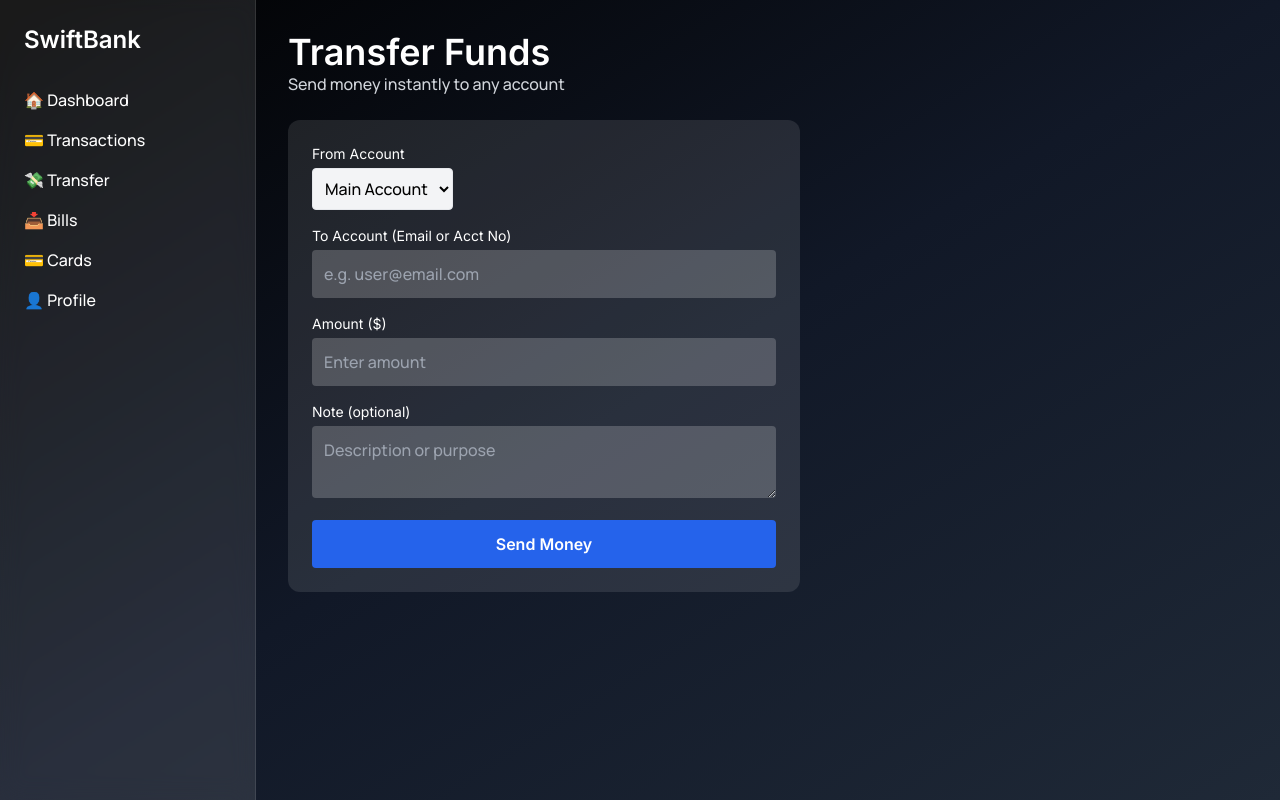
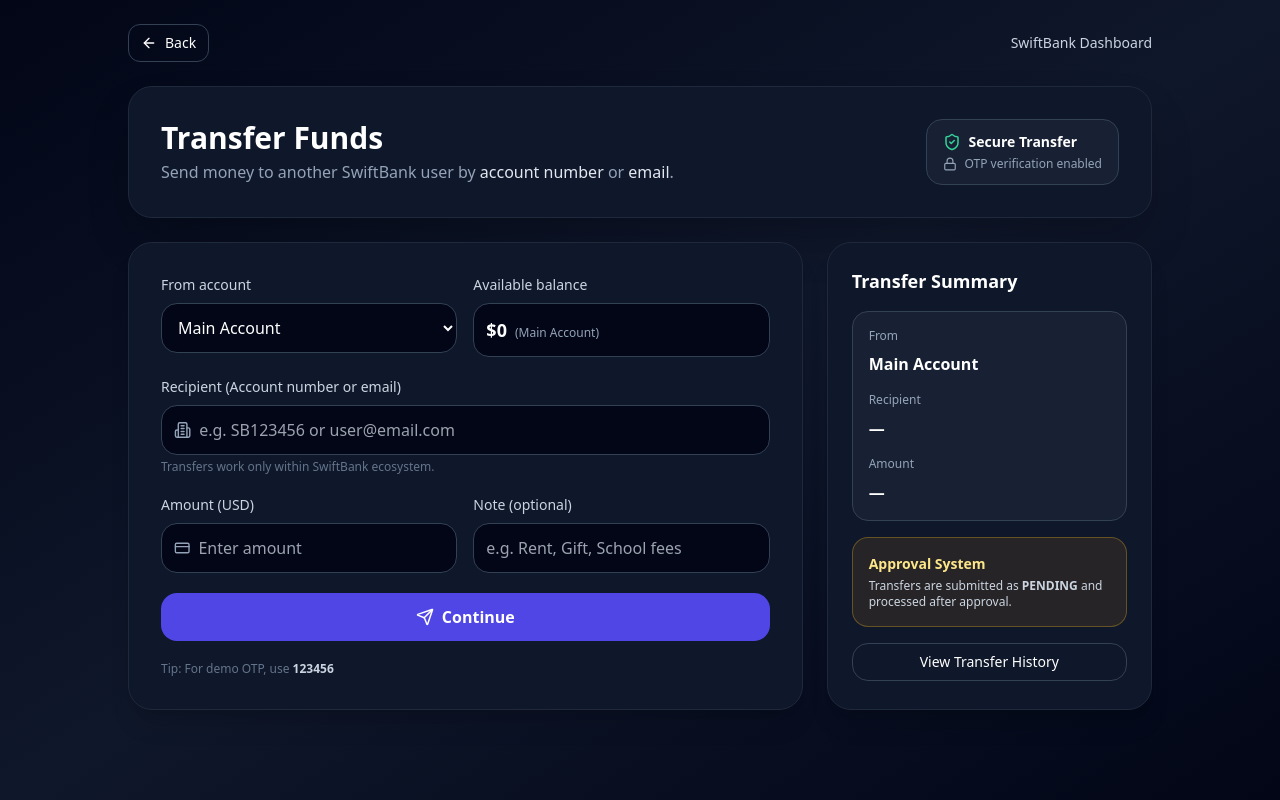
Before and after one commit to Olotuah/SwiftBank-App, a React (Vite) app in the folder frontend/: page /transfer in a window 1280 px wide. Built offline with nearby package versions, Linux system fonts and the light colour scheme; no server answers.

Commit message:
Refactor Transfer component for improved functionality

```diff
--- a/frontend/src/pages/Transfer.jsx
+++ b/frontend/src/pages/Transfer.jsx
@@ -1,154 +1,207 @@
-import { useState } from "react";
+import { useEffect, useMemo, useState } from "react";
 import { Toaster, toast } from "react-hot-toast";
-import { Link } from "react-router-dom";
-import { Menu } from "lucide-react";
+import { Link, useNavigate } from "react-router-dom";
+import {
+  ArrowLeft,
+  BadgeCheck,
+  Building2,
+  CreditCard,
+  Loader2,
+  Lock,
+  Send,
+  ShieldCheck,
+} from "lucide-react";
 import api from "../utils/api";
 
 export default function Transfer() {
+  const navigate = useNavigate();
+
   const [form, setForm] = useState({
     fromAccount: "Main Account",
     toAccount: "",
     amount: "",
     note: "",
   });
+
+  const [accounts, setAccounts] = useState([]);
   const [loading, setLoading] = useState(false);
+
+  // OTP simulation (UI only)
   const [showOTPModal, setShowOTPModal] = useState(false);
   const [otpInput, setOtpInput] = useState("");
-  const [expectedOtp] = useState("123456");
-  const [showSuccess, setShowSuccess] = useState(false);
-  const [menuOpen, setMenuOpen] = useState(false); // 🔥 for mobile toggle
+  const expectedOtp = "123456";
+
+  const [successState, setSuccessState] = useState(null); // null | "pending"
+
+  // ✅ load accounts so user sees realistic balances
+  useEffect(() => {
+    const load = async () => {
+      try {
+        const res = await api.get("/accounts");
+        setAccounts(res.data || []);
+      } catch (e) {
+        console.error(e);
+      }
+    };
+    load();
+  }, []);
+
+  const fromAccountObj = useMemo(() => {
+    return accounts.find((a) => a.name === form.fromAccount);
+  }, [accounts, form.fromAccount]);
+
+  const availableBalance = Number(fromAccountObj?.balance || 0);
 
   const handleChange = (e) => {
     setForm({ ...form, [e.target.name]: e.target.value });
   };
 
+  const validateBeforeOTP = () => {
+    const to = form.toAccount.trim();
+    const amt = Number(form.amount);
+
+    if (!to) return "Recipient is required.";
+    if (!amt || amt <= 0) return "Enter a valid amount.";
+    if (amt > availableBalance) return "Insufficient balance in selected account.";
+
+    // allow email or account number formats
+    const isEmail = /^[^\s@]+@[^\s@]+\.[^\s@]+$/.test(to);
+    const isAcct = /^[A-Za-z0-9\-]{6,30}$/.test(to); // e.g SB123456 or plain number
+    if (!isEmail && !isAcct) return "Enter a valid email or account number.";
+
+    return null;
+  };
+
   const handleSubmit = (e) => {
     e.preventDefault();
+
+    const err = validateBeforeOTP();
+    if (err) return toast.error(err);
+
     setShowOTPModal(true);
-    toast("A one-time code has been sent to your email");
+    toast("A one-time code has been sent (demo: 123456)", { icon: "🔐" });
   };
 
   const verifyAndSubmit = async () => {
-    if (otpInput !== expectedOtp) {
+    if (otpInput.trim() !== expectedOtp) {
       toast.error("Incorrect OTP. Please try again.");
       return;
     }
+
     setLoading(true);
     try {
-      const data = {
-        description: form.note || `Transfer to ${form.toAccount}`,
-        type: "Debit",
-        amount: parseFloat(form.amount),
-        fromAccount: form.fromAccount,
-      };
-      await api.post("/transactions", data);
+      // ✅ new logic: create transfer request (PENDING)
+      await api.post("/transfers", {
+        fromAccountName: form.fromAccount,
+        toAccount: form.toAccount.trim(), // email or accountNumber
+        amount: Number(form.amount),
+        note: form.note?.trim(),
+      });
+
       setShowOTPModal(false);
       setOtpInput("");
       setForm({ fromAccount: "Main Account", toAccount: "", amount: "", note: "" });
-      setShowSuccess(true);
-      toast.success("Transfer successful!");
-      setTimeout(() => setShowSuccess(false), 3000);
+
+      // ✅ show “pending approval” state like a real bank
+      setSuccessState("pending");
+      toast.success("Transfer submitted for approval!");
+
+      setTimeout(() => setSuccessState(null), 4500);
     } catch (error) {
-      toast.error("Transfer failed. Please try again.");
+      console.error(error);
+      toast.error(error?.response?.data?.message || "Transfer failed. Please try again.");
     } finally {
       setLoading(false);
     }
   };
 
   return (
-    <div className="flex min-h-screen text-white bg-gradient-to-br from-black via-gray-900 to-gray-800 font-manrope relative">
+    <div className="min-h-screen bg-gradient-to-br from-slate-950 via-slate-900 to-slate-950 text-white p-6">
       <Toaster position="top-right" />
 
-      {/* ✅ Mobile Hamburger Toggle */}
-      <button
-        onClick={() => setMenuOpen(!menuOpen)}
-        className="md:hidden absolute top-4 left-4 z-50 bg-white/10 p-2 rounded"
-      >
-        <Menu size={24} />
-      </button>
-
-      {/* ✅ Fullscreen Spinner */}
+      {/* Fullscreen Loading Overlay */}
       {loading && (
-        <div className="fixed inset-0 bg-black bg-opacity-70 flex items-center justify-center z-50">
-          <div className="text-center text-white">
-            <svg
-              className="animate-spin h-12 w-12 mx-auto mb-4"
-              xmlns="http://www.w3.org/2000/svg"
-              fill="none"
-              viewBox="0 0 24 24"
-            >
-              <circle
-                className="opacity-25"
-                cx="12"
-                cy="12"
-                r="10"
-                stroke="currentColor"
-                strokeWidth="4"
-              ></circle>
-              <path
-                className="opacity-75"
-                fill="currentColor"
-                d="M4 12a8 8 0 018-8v4a4 4 0 00-4 4H4z"
-              ></path>
-            </svg>
-            <p className="text-xl font-semibold">Processing Transfer...</p>
+        <div className="fixed inset-0 bg-black/70 flex items-center justify-center z-50">
+          <div className="rounded-2xl bg-slate-900 border border-slate-800 p-6 w-[92%] max-w-sm text-center">
+            <Loader2 className="animate-spin mx-auto mb-3" />
+            <p className="text-lg font-semibold">Processing transfer…</p>
+            <p className="text-sm text-slate-400 mt-1">Please don’t close this page</p>
           </div>
         </div>
       )}
 
-      {/* ✅ Success Overlay */}
-      {showSuccess && (
-        <div className="fixed inset-0 bg-green-600 bg-opacity-95 flex items-center justify-center z-50 transition-opacity duration-300">
-          <div className="text-center text-white animate-bounce">
-            <svg
-              className="h-20 w-20 mx-auto mb-4 text-white"
-              xmlns="http://www.w3.org/2000/svg"
-              viewBox="0 0 24 24"
-              fill="currentColor"
-            >
-              <path
-                fillRule="evenodd"
-                d="M12 22c5.523 0 10-4.477 10-10S17.523 2 12 2 2 6.477 2 12s4.477 10 10 10zm4.707-12.707a1 1 0 00-1.414-1.414L11 12.586 8.707 10.293a1 1 0 00-1.414 1.414l3 3a1 1 0 001.414 0l5-5z"
-                clipRule="evenodd"
-              />
-            </svg>
-            <h2 className="text-2xl font-bold">Transfer Successful</h2>
+      {/* Success Pending Overlay */}
+      {successState === "pending" && (
+        <div className="fixed inset-0 bg-emerald-600/90 flex items-center justify-center z-50">
+          <div className="text-center px-6">
+            <BadgeCheck className="h-16 w-16 mx-auto mb-4" />
+            <h2 className="text-2xl font-bold">Transfer Submitted</h2>
+            <p className="text-sm mt-2 opacity-95">
+              Status: <span className="font-semibold">PENDING APPROVAL</span>
+            </p>
           </div>
         </div>
       )}
 
-      {/* ✅ Sidebar */}
-      <aside
-        className={`fixed md:static top-0 left-0 z-40 w-64 p-6 bg-white/10 backdrop-blur-md border-r border-white/10 transform transition-transform duration-300 ease-in-out ${
-          menuOpen ? "translate-x-0" : "-translate-x-full"
-        } md:translate-x-0`}
+      <div className="max-w-5xl mx-auto space-y-6">
+
+        {/* Top Bar */}
+        <div className="flex items-center justify-between gap-3">
+          <button
+            onClick={() => navigate(-1)}
+            className="inline-flex items-center gap-2 px-3 py-2 rounded-xl border border-slate-700 hover:bg-slate-800 transition text-sm"
           >
-        <h2 className="text-2xl font-bold mb-8 font-inter">SwiftBank</h2>
-        <nav className="space-y-4">
-          <Link to="/dashboard" className="block hover:text-blue-400">🏠 Dashboard</Link>
-          <Link to="/transactions" className="block hover:text-blue-400">💳 Transactions</Link>
-          <Link to="/transfer" className="block hover:text-blue-400">💸 Transfer</Link>
-          <Link to="/bills" className="block hover:text-blue-400">📥 Bills</Link>
-          <Link to="/cards" className="block hover:text-blue-400">💳 Cards</Link>
-          <Link to="/profile" className="block hover:text-blue-400">👤 Profile</Link>
-        </nav>
-      </aside>
+            <ArrowLeft size={16} />
+            Back
+          </button>
 
-      {/* ✅ Main Content */}
-      <main className="flex-1 p-6 sm:p-8 mt-16 md:mt-0">
-        <header className="mb-6">
-          <h1 className="text-3xl sm:text-4xl font-bold font-inter">Transfer Funds</h1>
-          <p className="text-gray-300">Send money instantly to any account</p>
-        </header>
+          <Link
+            to="/dashboard"
+            className="text-sm text-slate-300 hover:text-white transition"
+          >
+            SwiftBank Dashboard
+          </Link>
+        </div>
 
-        <form onSubmit={handleSubmit} className="bg-white/10 p-6 rounded-xl space-y-4 max-w-lg w-full">
+        {/* Header */}
+        <div className="rounded-3xl bg-slate-900 border border-slate-800 shadow-2xl p-6 sm:p-8">
+          <div className="flex flex-col md:flex-row md:items-center md:justify-between gap-4">
             <div>
-            <label className="block mb-1 text-sm font-inter">From Account</label>
+              <h1 className="text-3xl font-bold">Transfer Funds</h1>
+              <p className="text-slate-400 mt-1">
+                Send money to another SwiftBank user by <span className="text-slate-200">account number</span> or <span className="text-slate-200">email</span>.
+              </p>
+            </div>
+
+            <div className="rounded-2xl bg-slate-800/60 border border-slate-700 px-4 py-3">
+              <div className="flex items-center gap-2 text-sm">
+                <ShieldCheck className="text-emerald-400" size={18} />
+                <span className="font-semibold">Secure Transfer</span>
+              </div>
+              <div className="flex items-center gap-2 text-xs text-slate-400 mt-1">
+                <Lock size={14} />
+                OTP verification enabled
+              </div>
+            </div>
+          </div>
+        </div>
+
+        {/* Main Grid */}
+        <div className="grid grid-cols-1 lg:grid-cols-3 gap-6">
+          {/* Form */}
+          <div className="lg:col-span-2 rounded-3xl bg-slate-900 border border-slate-800 shadow-xl p-6 sm:p-8">
+            <form onSubmit={handleSubmit} className="space-y-5">
+              {/* From */}
+              <div className="grid grid-cols-1 sm:grid-cols-2 gap-4">
+                <div>
+                  <label className="block text-sm text-slate-300 mb-2">
+                    From account
+                  </label>
                   <select
                     name="fromAccount"
                     value={form.fromAccount}
                     onChange={handleChange}
-              className="bg-gray-100 dark:bg-gray-800 text-black dark:text-white border rounded p-2"
+                    className="w-full p-3 rounded-2xl bg-slate-950 border border-slate-700 focus:outline-none focus:ring-2 focus:ring-indigo-500"
                   >
                     <option>Main Account</option>
                     <option>Savings</option>
@@ -157,108 +210,178 @@ export default function Transfer() {
                 </div>
 
                 <div>
-            <label className="block mb-1 text-sm font-inter">To Account (Email or Acct No)</label>
+                  <label className="block text-sm text-slate-300 mb-2">
+                    Available balance
+                  </label>
+                  <div className="w-full p-3 rounded-2xl bg-slate-950 border border-slate-700">
+                    <span className="text-lg font-semibold">
+                      ${availableBalance.toLocaleString()}
+                    </span>
+                    <span className="text-xs text-slate-400 ml-2">
+                      ({form.fromAccount})
+                    </span>
+                  </div>
+                </div>
+              </div>
+
+              {/* To */}
+              <div>
+                <label className="block text-sm text-slate-300 mb-2">
+                  Recipient (Account number or email)
+                </label>
+                <div className="flex items-center gap-2 w-full p-3 rounded-2xl bg-slate-950 border border-slate-700 focus-within:ring-2 focus-within:ring-indigo-500">
+                  <Building2 className="text-slate-400" size={18} />
                   <input
                     type="text"
                     name="toAccount"
                     value={form.toAccount}
                     onChange={handleChange}
-              className="w-full bg-white/20 text-white p-3 rounded"
-              placeholder="e.g. user@email.com"
+                    className="w-full bg-transparent outline-none"
+                    placeholder="e.g. SB123456 or user@email.com"
                     required
                   />
                 </div>
+                <p className="text-xs text-slate-500 mt-1">
+                  Transfers work only within SwiftBank ecosystem.
+                </p>
+              </div>
 
+              {/* Amount */}
+              <div className="grid grid-cols-1 sm:grid-cols-2 gap-4">
                 <div>
-            <label className="block mb-1 text-sm font-inter">Amount ($)</label>
+                  <label className="block text-sm text-slate-300 mb-2">
+                    Amount (USD)
+                  </label>
+                  <div className="flex items-center gap-2 w-full p-3 rounded-2xl bg-slate-950 border border-slate-700 focus-within:ring-2 focus-within:ring-indigo-500">
+                    <CreditCard className="text-slate-400" size={18} />
                     <input
                       type="number"
                       name="amount"
                       value={form.amount}
                       onChange={handleChange}
-              className="w-full bg-white/20 text-white p-3 rounded"
+                      className="w-full bg-transparent outline-none"
                       placeholder="Enter amount"
+                      min="1"
+                      step="0.01"
                       required
                     />
                   </div>
+                </div>
 
                 <div>
-            <label className="block mb-1 text-sm font-inter">Note (optional)</label>
-            <textarea
+                  <label className="block text-sm text-slate-300 mb-2">
+                    Note (optional)
+                  </label>
+                  <input
+                    type="text"
                     name="note"
                     value={form.note}
                     onChange={handleChange}
-              className="w-full bg-white/20 text-white p-3 rounded"
-              placeholder="Description or purpose"
+                    className="w-full p-3 rounded-2xl bg-slate-950 border border-slate-700 focus:outline-none focus:ring-2 focus:ring-indigo-500"
+                    placeholder="e.g. Rent, Gift, School fees"
                   />
+                </div>
+              </div>
+
+              {/* Submit */}
+              <button
+                type="submit"
+                className="w-full inline-flex items-center justify-center gap-2 bg-indigo-600 hover:bg-indigo-700 transition text-white font-semibold p-3 rounded-2xl disabled:opacity-60"
+                disabled={loading}
+              >
+                <Send size={18} />
+                Continue
+              </button>
+
+              <p className="text-xs text-slate-500">
+                Tip: For demo OTP, use <span className="text-slate-300 font-semibold">123456</span>
+              </p>
+            </form>
+          </div>
+
+          {/* Side Panel - Real bank feel */}
+          <div className="rounded-3xl bg-slate-900 border border-slate-800 shadow-xl p-6 space-y-4">
+            <h3 className="text-lg font-bold">Transfer Summary</h3>
+
+            <div className="rounded-2xl bg-slate-800/60 border border-slate-700 p-4 space-y-2">
+              <p className="text-xs text-slate-400">From</p>
+              <p className="font-semibold">{form.fromAccount}</p>
+
+              <p className="text-xs text-slate-400 pt-2">Recipient</p>
+              <p className="font-semibold break-words">{form.toAccount || "—"}</p>
+
+              <p className="text-xs text-slate-400 pt-2">Amount</p>
+              <p className="font-semibold">
+                {form.amount ? `$${Number(form.amount).toLocaleString()}` : "—"}
+              </p>
+            </div>
+
+            <div className="rounded-2xl bg-amber-500/10 border border-amber-400/30 p-4">
+              <p className="text-sm font-semibold text-amber-200">Approval System</p>
+              <p className="text-xs text-slate-300 mt-1">
+                Transfers are submitted as <span className="font-semibold">PENDING</span> and processed after approval.
+              </p>
             </div>
 
             <button
-            type="submit"
-            className="w-full bg-blue-600 hover:bg-blue-700 text-white font-semibold p-3 rounded font-inter flex justify-center items-center gap-2 disabled:opacity-60"
-            disabled={loading}
+              onClick={() => toast("Transfer history page coming soon")}
+              className="w-full px-4 py-2 rounded-2xl border border-slate-700 hover:bg-slate-800 transition text-sm"
             >
-            {loading ? (
-              <>
-                <svg
-                  className="animate-spin h-5 w-5 text-white"
-                  xmlns="http://www.w3.org/2000/svg"
-                  fill="none"
-                  viewBox="0 0 24 24"
-                >
-                  <circle
-                    className="opacity-25"
-                    cx="12"
-                    cy="12"
-                    r="10"
-                    stroke="currentColor"
-                    strokeWidth="4"
-                  ></circle>
-                  <path
-                    className="opacity-75"
-                    fill="currentColor"
-                    d="M4 12a8 8 0 018-8v4a4 4 0 00-4 4H4z"
-                  ></path>
-                </svg>
-                Processing...
-              </>
-            ) : (
-              "Send Money"
-            )}
+              View Transfer History
             </button>
-        </form>
+          </div>
+        </div>
+      </div>
 
-        {/* ✅ OTP Modal */}
+      {/* OTP Modal */}
       {showOTPModal && (
-          <div className="fixed inset-0 bg-black bg-opacity-60 flex items-center justify-center z-50">
-            <div className="bg-gray-800 p-6 rounded-xl w-full max-w-sm space-y-4">
-              <h3 className="text-xl font-bold font-inter text-white">Enter OTP</h3>
-              <p className="text-gray-300 text-sm">A code was sent to your email. Enter it to continue.</p>
+        <div className="fixed inset-0 bg-black/70 flex items-center justify-center z-50 px-4">
+          <div className="w-full max-w-sm rounded-3xl bg-slate-900 border border-slate-800 shadow-2xl p-6 space-y-4">
+            <div className="flex items-center gap-2">
+              <Lock className="text-indigo-300" />
+              <h3 className="text-xl font-bold">Confirm OTP</h3>
+            </div>
+
+            <p className="text-sm text-slate-400">
+              Enter the 6-digit code to authorize this transfer.
+            </p>
+
             <input
               type="text"
               value={otpInput}
               onChange={(e) => setOtpInput(e.target.value)}
-                className="w-full p-3 rounded bg-white/20 text-white"
+              className="w-full p-3 rounded-2xl bg-slate-950 border border-slate-700 focus:outline-none focus:ring-2 focus:ring-indigo-500"
               placeholder="Enter 6-digit code"
+              maxLength={6}
             />
-              <div className="flex justify-end gap-2">
+
+            <div className="flex gap-2 justify-end">
               <button
-                  onClick={() => setShowOTPModal(false)}
-                  className="px-4 py-2 bg-gray-500 rounded text-white"
+                onClick={() => {
+                  setShowOTPModal(false);
+                  setOtpInput("");
+                }}
+                className="px-4 py-2 rounded-2xl border border-slate-700 hover:bg-slate-800 transition text-sm"
               >
                 Cancel
               </button>
+
               <button
                 onClick={verifyAndSubmit}
-                  className="px-4 py-2 bg-blue-600 hover:bg-blue-700 rounded text-white"
+                className="px-4 py-2 rounded-2xl bg-indigo-600 hover:bg-indigo-700 transition text-sm font-semibold inline-flex items-center gap-2"
               >
-                  Verify
+                <BadgeCheck size={18} />
+                Verify & Submit
               </button>
+            </div>
+
+            <div className="text-xs text-slate-500 pt-1 flex items-center gap-2">
+              <ShieldCheck className="text-emerald-400" size={16} />
+              Encrypted verification • Demo OTP: 123456
             </div>
           </div>
         </div>
       )}
-      </main>
     </div>
   );
 }
```
Lines whose indentation alone changed are shown as unchanged.
